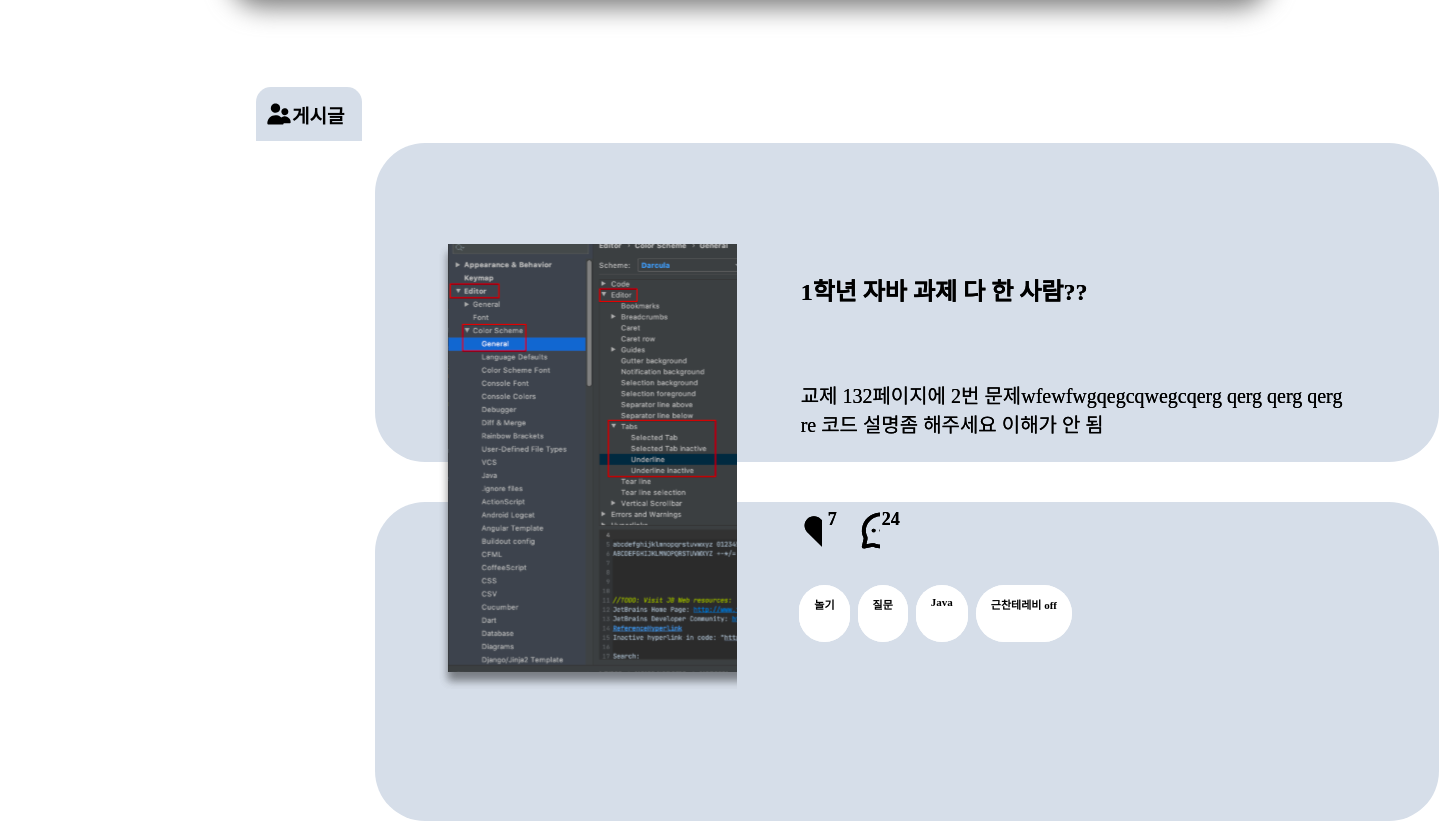
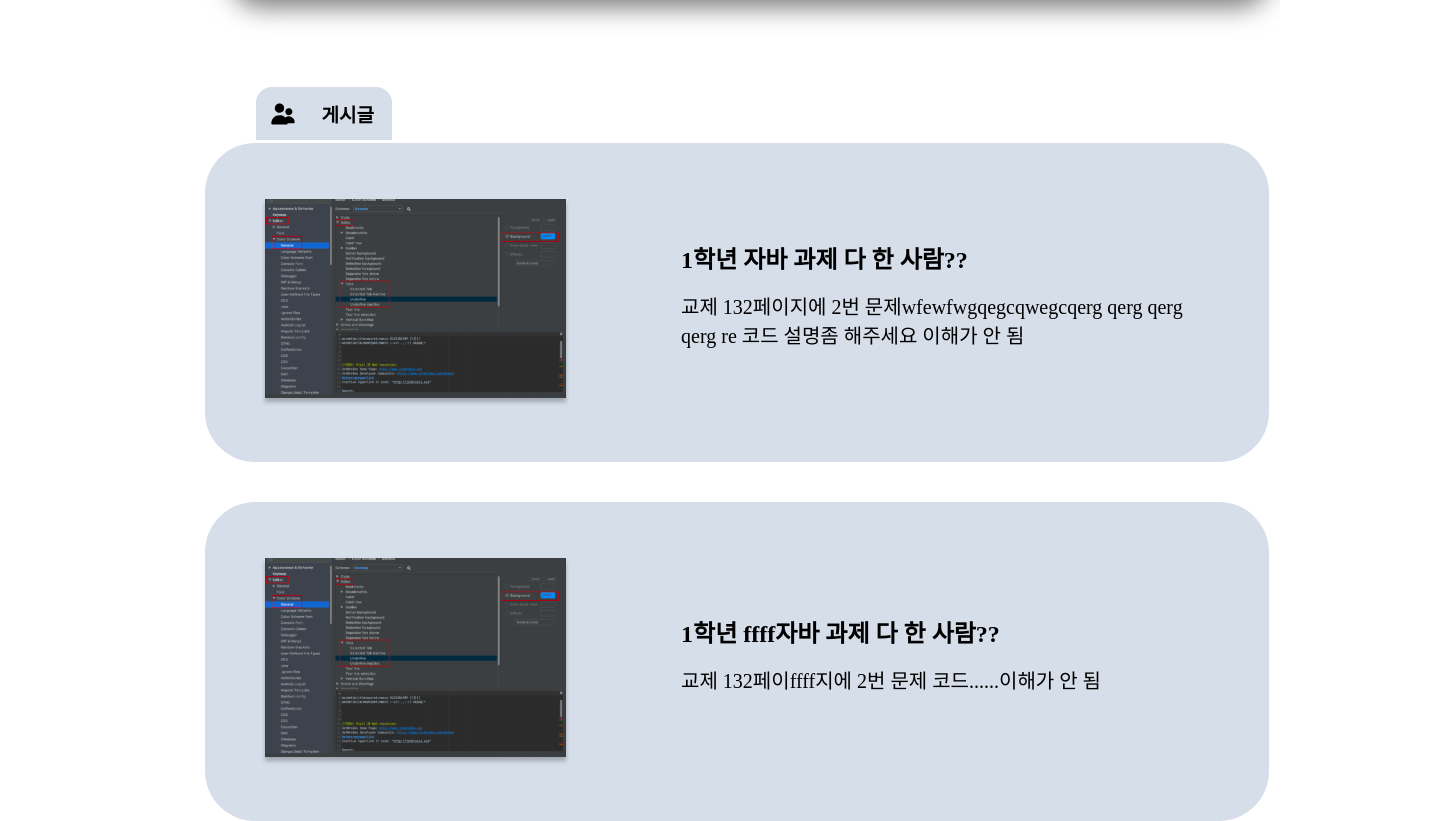
Before and after one commit to rlawnsrud0509/Ber, a React (Create React App) app: page / in a window 1280 px wide. Shown: the part 393-1214 px from the top of the page, 1439 px wide, since content can reach past the window. Built offline with nearby package versions, Linux system fonts and the light colour scheme; a web font is replaced by a local one.

Commit message:
fwefwefwef

```diff
--- a/src/MyPage.tsx
+++ b/src/MyPage.tsx
@@ -14,7 +14,8 @@ import userData from "./data.json";
 function MyPage() {
   let userInterests = null;
   let postInterests: any = null;
-  let userPost = null;
+  let userPost: any = [];
+  let postTag: any = [];
 
   //유저 태그
   if (Object.keys(userData.user1.interests).length > 0) {
@@ -26,108 +27,29 @@ function MyPage() {
   //게시글 태그
   if (Object.keys(userData.user1.posts).length > 0) {
     postInterests = userData.user1.posts.map((post) => {
+      console.log("포스트 map 값 : ", post);
       post.tags.map((tag) => {
+        console.log("게시글태그 값 : ", tag);
         return <S.postTag>{tag}</S.postTag>;
       });
     });
   }
 
-  //게시글 생성
+  console.log(postInterests);
+
   userPost = userData.user1.posts.map((post) => {
-    //게시글 태그 생성
-    postInterests = post.tags.map((tag) => {
-      return <S.postTag>{tag}</S.postTag>;
-    });
-
-    if (post.id) {
-      const post1 = (
-        <S.myPost>
-          <S.postImg
-            width={28}
-            height={62}
-            top={14}
-            left={6}
-            Name={postImg1}
-          ></S.postImg>
+    return (
+      <S.myPost>
+        <img src={postImg1} alt="" />
+        <S.postTextDiv>
           <S.postTitle>{post.title}</S.postTitle>
           <S.postSummary>{post.summary}</S.postSummary>
-          <S.postIconDiv>
-            <S.postIcon
-              top={0}
-              left={0}
-              width={11.3}
-              height={100}
-              Name={heart}
-            ></S.postIcon>
-            &ensp;&ensp;&ensp;
-            {post.heart}
-            <S.postIcon
-              top={0}
-              left={30}
-              width={11.3}
-              height={100}
-              Name={messege}
-            ></S.postIcon>
-            &ensp;&ensp;&ensp;&ensp;&ensp;
-            {post.chat}
-          </S.postIconDiv>
           <S.postTagDiv>{postInterests}</S.postTagDiv>
-        </S.myPost>
-      );
+        </S.postTextDiv>
+      </S.myPost>
+    );
+  });
 
-      const post2 = (
-        <S.myPost>
-          <S.postImg
-            width={28}
-            height={62}
-            top={14}
-            left={6}
-            Name={postImg1}
-          ></S.postImg>
-          <S.postTitle>{post.title}</S.postTitle>
-          <S.postSummary>{post.summary}</S.postSummary>
-          <S.postIconDiv>
-            <S.postIcon
-              top={0}
-              left={0}
-              width={11.3}
-              height={100}
-              Name={heart}
-            ></S.postIcon>
-            &ensp;&ensp;&ensp;
-            {post.heart}
-            <S.postIcon
-              top={0}
-              left={30}
-              width={11.3}
-              height={100}
-              Name={messege}
-            ></S.postIcon>
-            &ensp;&ensp;&ensp;&ensp;&ensp;
-            {post.chat}
-          </S.postIconDiv>
-          <S.postTagDiv>{postInterests}</S.postTagDiv>
-        </S.myPost>
-      );
-      return (
-        <S.myPostDiv>
-          {post1}
-          {post2}
-        </S.myPostDiv>
-      );
-    }
-  });
-  // for (let i = 0; i < Object.keys(userData.user1.posts).length; i++) {
-  //   if ((userInterests = userData.user1.posts[i].id === i)) {
-  //     userPost[i] = (
-  //       <S.myPost>
-  //         <S.postSummary></S.postSummary>
-  //         <S.postIcon></S.postIcon>
-  //         <S.postTag></S.postTag>
-  //       </S.myPost>
-  //     );
-  //   }
-  // }
   return (
     <>
       <S.userInfo>
@@ -180,14 +102,15 @@ function MyPage() {
       </S.userInfo>
       <S.userInfoshadow></S.userInfoshadow>
       {Object.keys(userData.user1.posts).length > 0 && (
-        <S.postText top={60} left={20} width={5.5} height={3} Name={postIcon}>
+        <S.postText top={60} left={20} width={136} height={53} Name={postIcon}>
           게시글
         </S.postText>
       )}
 
       {Object.keys(userData.user1.posts).length > 0 && (
-        <S.myPostDiv>{userPost[0]}</S.myPostDiv>
+        <S.myPostDiv>{userPost}</S.myPostDiv>
       )}
+      {/* {...userPost} */}
       {Object.keys(userData.user1.posts).length < 1 && (
         <S.myPostDiv>
           게시글이 없네요.{"\n"}친구들과 멋진 글을 공유해보세요!
--- a/src/data.json
+++ b/src/data.json
@@ -33,6 +33,15 @@
         "heart": 5,
         "chat": 9,
         "tags": ["수업", "질문", "Java"]
+      },
+      {
+        "id": 2,
+        "img": "./resourse/postImg2.svg",
+        "title": "1학년 ffff자바 과제 다 한 사람??",
+        "summary": "교제 132페이ffff지에 2번 문제 코드......이해가 안 됨",
+        "heart": 5,
+        "chat": 9,
+        "tags": ["수업", "질문", "Java"]
       }
     ]
   }
--- a/src/loginSource/style.tsx
+++ b/src/loginSource/style.tsx
@@ -420,7 +420,6 @@ export const interestDiv = styled.div`
   left: 67%;
   top: 40%;
   width: 29%;
-  height: 48;
   flex-direction: row;
 `;
 
@@ -432,7 +431,7 @@ export const interests = styled.div`
   font-family: "GothicA1";
   font-size: 11px;
   font-weight: 600;
-  border-radius: 10vw;
+  border-radius: 1rem;
 `;
 
 export const noInterests = styled.div`
@@ -477,8 +476,8 @@ export const postText = styled.div`
   justify-content: left;
   top: ${(props: Berlogo) => props.top}%;
   left: ${(props: Berlogo) => props.left}%;
-  width: ${(props: Berlogo) => props.width}%; //5
-  height: ${(props: Berlogo) => props.height}%; //9
+  width: ${(props: Berlogo) => props.width}px;
+  height: ${(props: Berlogo) => props.height}px;
   background: url(${(props: Berlogo) => props.Name});
   background-repeat: no-repeat;
   background-color: #d6dee9;
@@ -486,8 +485,9 @@ export const postText = styled.div`
   padding: 15px 18px;
   justify-content: right;
   align-items: center;
-  border-top-right-radius: 15px;
-  border-top-left-radius: 15px;
+  border-top-right-radius: 1rem;
+  border-top-left-radius: 1rem;
+  box-sizing: border-box;
 `;
 
 export const myPostDiv = styled.div`
@@ -502,6 +502,7 @@ export const myPostDiv = styled.div`
 
 export const myPost = styled.div`
   background-color: #d6dee9;
+
   border-radius: 50px;
   width: 100%;
   height: 319px;
@@ -509,23 +510,25 @@ export const myPost = styled.div`
   font-weight: 500;
   font-size: 20px;
   margin-bottom: 40px;
+  display: flex;
+  align-items: center;
+  justify-content: space-around;
+`;
+
+export const postTextDiv = styled.div`
+  width: 50%;
+  display: flex;
+  flex-wrap: wrap;
 `;
 
 export const postTitle = styled.div`
-  position: absolute;
-  left: 40%;
-  width: 31%;
-  top: 18%;
   font-family: "GothicA1";
   font-weight: 600;
   font-size: 24px;
+  margin-bottom: 1rem;
 `;
 
 export const postSummary = styled.div`
-  position: absolute;
-  left: 40%;
-  top: 33%;
-  width: 51%;
   display: flex;
   flex-wrap: wrap;
 `;
@@ -537,52 +540,32 @@ export const postIconDiv = styled.div`
   font-size: 18px;
   font-weight: 600;
   display: flex;
-  position: absolute;
-  width: 18%;
   height: 6%;
   top: 51%;
   left: 40%;
 `;
 
 export const postIcon = styled.div`
-  position: absolute;
-  top: ${(props: Berlogo) => props.top}%;
-  left: ${(props: Berlogo) => props.left}%;
-  width: ${(props: Berlogo) => props.width}%;
-  height: ${(props: Berlogo) => props.height}%;
-  background: url(${(props: Berlogo) => props.Name});
   background-size: cover;
   text-align: right;
+  background-color: #000;
 `;
 
 export const postTagDiv = styled.div`
-  position: absolute;
+  width: 50%;
+  margin-top: 1rem;
   display: flex;
   flex-wrap: wrap;
-  top: 61%;
-  left: 39.5%;
-  width: 37%;
-  height: 9%;
 `;
 
 export const postTag = styled.div`
   display: inline;
-  padding: 11px 15px;
   background-color: white;
   border: none;
   margin: 4px;
   font-family: "GothicA1";
-  font-size: 11px;
+  font-size: 0.8rem;
   font-weight: 600;
-  border-radius: 10vw;
+  padding: 0.65rem 0.85rem;
+  border-radius: 1rem;
 `;
-
-export const postImg = styled.div`
-  position: absolute;
-  top: ${(props: Berlogo) => props.top}%;
-  left: ${(props: Berlogo) => props.left}%;
-  width: ${(props: Berlogo) => props.width}%;
-  height: ${(props: Berlogo) => props.height}%;
-  background: url(${(props: Berlogo) => props.Name});
-  background-size: cover;
-`;
```
